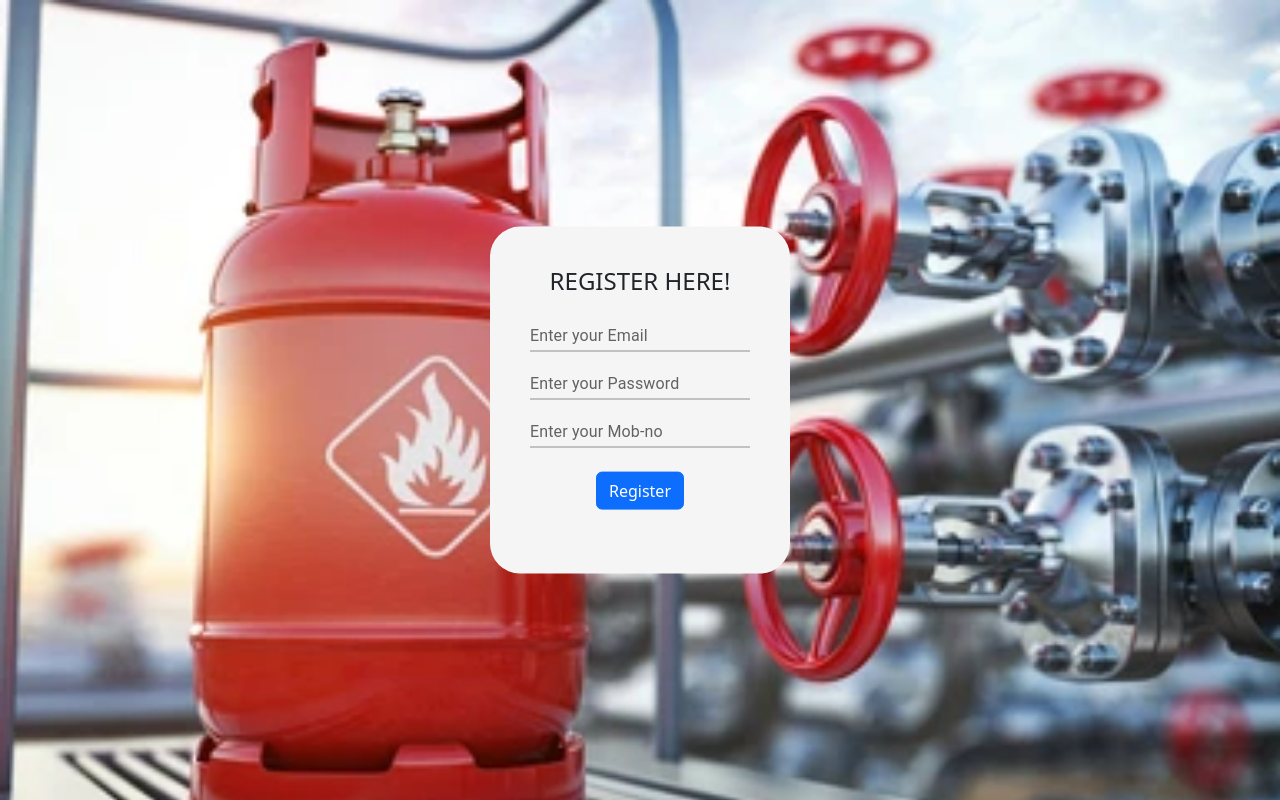
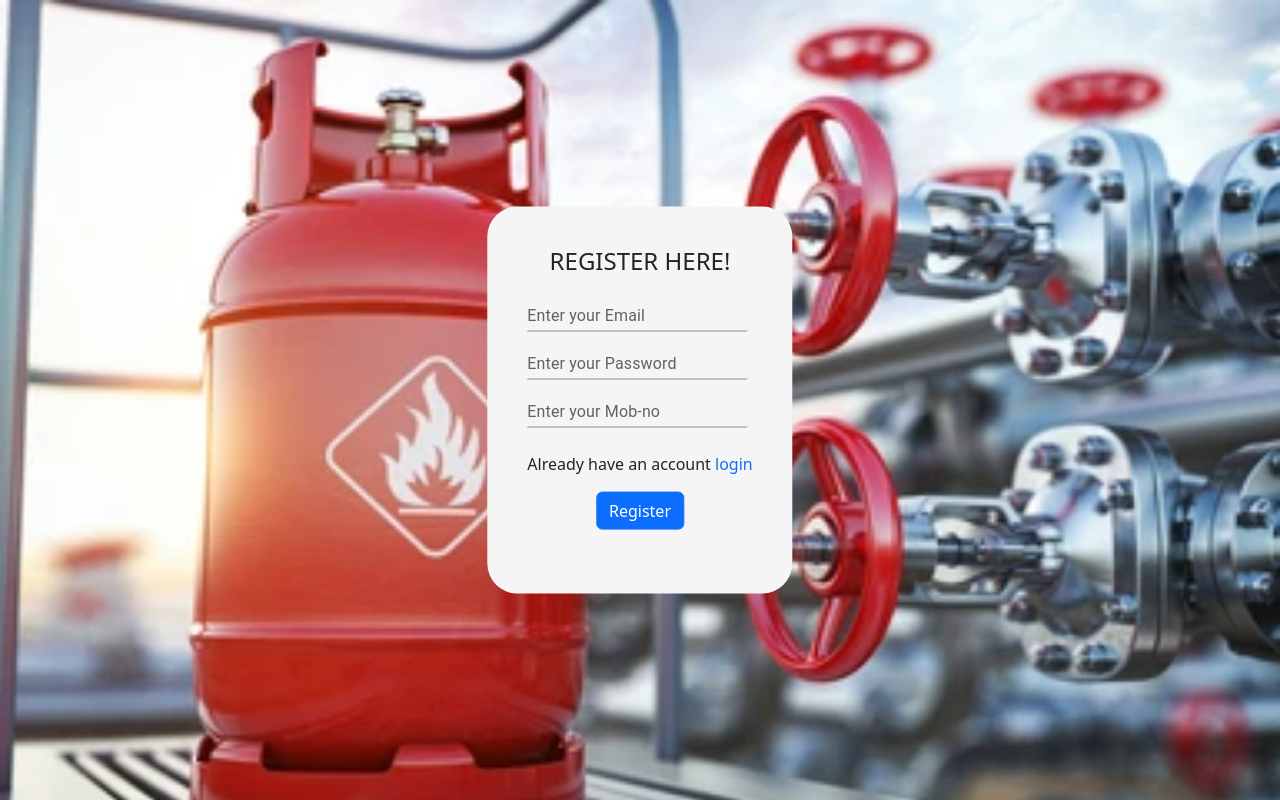
Before and after one commit to EsakkiRajM/GasSlotBooking-FrontEnd, a React (Vite) app: page / in a window 1280 px wide. Built offline with nearby package versions, Linux system fonts and the light colour scheme.

Commit message:
login component created

```diff
--- a/src/App.jsx
+++ b/src/App.jsx
@@ -1,5 +1,6 @@
 import { RouterProvider, createBrowserRouter } from 'react-router-dom'
 import Registration from "./components/Registration";
+import Login from "./components/Login";
 
 
 const App = () => {
@@ -14,6 +15,10 @@ const App = () => {
               element: <Registration />
             }
           ]
+        },
+        {
+          path: "login",
+          element: <Login />
         }
     ])
 
--- /dev/null
+++ b/src/components/Login.jsx
@@ -0,0 +1,9 @@
+import React from 'react'
+
+const Login = () => {
+  return (
+    <div>Login</div>
+  )
+}
+
+export default Login
--- a/src/components/Registration.css
+++ b/src/components/Registration.css
@@ -5,7 +5,23 @@
     border-radius: 30px; /* Add border-radius for rounded corners */
   }
 
-  @media (min-width: 576px) {
+  .background-container {
+    /* background-color: rgba(0, 0, 0, 0.5); Adjust the opacity value as needed */
+    background-image: url(../assets/title.svg);
+    background-repeat: no-repeat;
+    background-size: 100%;
+    max-height: 100%;
+    position: fixed;
+    top: 0;
+    left: 0;
+    width: 100%;
+    height: 100%;
+    max-height: 100%;
+    z-index: 999;
+  }
+
+
+  @media (min-width: 540px) {
     .background-container {
       /* background-color: rgba(0, 0, 0, 0.5); Adjust the opacity value as needed */
       background-image: url(../assets/gasimg.png);
@@ -18,10 +34,6 @@
       height: 100%;
       z-index: 999; /* Ensure the background covers everything */
     }
-
-}
-
-@media (min-width: 576px) {
     .form-container {
       background-color: whitesmoke; /* Background color for the form */
       padding: 40px; /* Add padding to the form container */
@@ -30,17 +42,3 @@
     }
 
 }
-
-.background-container {
-  /* background-color: rgba(0, 0, 0, 0.5); Adjust the opacity value as needed */
-  background-image: url(../assets/gasimg.png);
-  background-repeat: no-repeat;
-  background-size: 100%;
-  position: fixed;
-  top: 0;
-  left: 0;
-  width: 100%;
-  height: 100%;
-  max-height: 100%;
-  /* z-index: 999; Ensure the background covers everything */
-}
--- a/src/components/Registration.jsx
+++ b/src/components/Registration.jsx
@@ -2,6 +2,7 @@ import React from 'react';
 import { ErrorMessage, Field, Form, Formik } from 'formik';
 import { TextField } from '@mui/material';
 import './Registration.css'
+import { Link } from 'react-router-dom'
 
 const Registration = () => {
   return (
@@ -50,6 +51,9 @@ const Registration = () => {
                 />
               )}
             </Field> <br /> <br />
+            <div>
+              <p>Already have an account <Link to={"/login"} className='link-offset-2 link-underline link-underline-opacity-0' >login</Link></p>
+            </div>
             <div className='text-center'>
               <button className='btn btn-primary'>Register</button>
             </div> <br />
```
Lines whose indentation alone changed are shown as unchanged.
